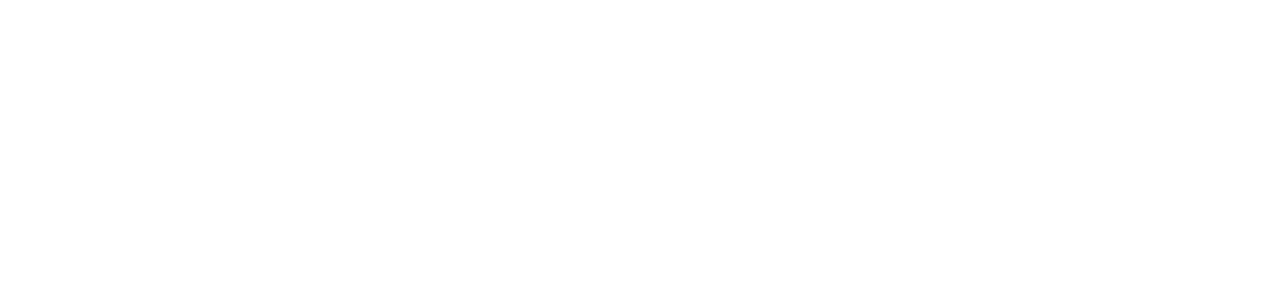
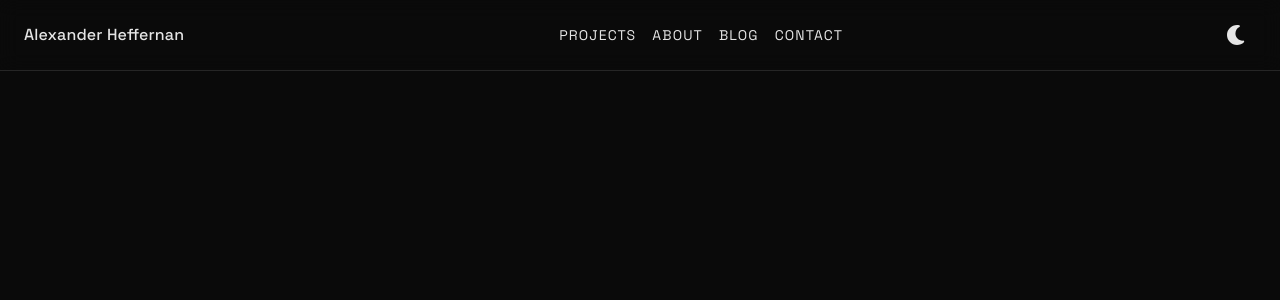
Before and after one commit to AlexanderHeffernan/PersonalWebsite, a Nuxt app: page /projects/1 in a window 1280 px wide. Before the commit this address had no page. Shown: the top 300 px of the page. Built offline with nearby package versions, Linux system fonts and the light colour scheme.

Commit message:
feat(ui): add global styles, layout, header, and theme toggle

```diff
--- a/app/app.vue
+++ b/app/app.vue
@@ -1,5 +1,5 @@
 <template>
-  <div>
+  <NuxtLayout>
     <NuxtPage />
-  </div>
+  </NuxtLayout>
 </template>
--- /dev/null
+++ b/app/assets/css/main.css
@@ -0,0 +1,173 @@
+@import url('https://fonts.googleapis.com/css2?family=Space+Grotesk:wght@400;500;700&display=swap');
+
+:root {
+  color-scheme: dark;
+  font-family: "Space Grotesk", system-ui, -apple-system, "Segoe UI", Roboto, "Helvetica Neue", Arial, sans-serif;
+
+  /* Typography */
+  --font-size: 16px;
+  --font-weight-normal: 400;
+  --font-weight-medium: 500;
+  --font-weight-bold: 700;
+  --text-sm: 0.875rem;
+  --text-base: 1rem;
+  --text-lg: 1.125rem;
+  --text-xl: 1.25rem;
+  --text-2xl: 1.5rem;
+  --text-3xl: 1.875rem;
+  --text-4xl: 2.25rem;
+
+  /* Radius */
+  --radius: 0.5rem;
+  --radius-sm: calc(var(--radius) - 4px);
+  --radius-md: calc(var(--radius) - 2px);
+  --radius-lg: var(--radius);
+  --radius-xl: calc(var(--radius) + 4px);
+
+  /* Spacing */
+  --space-1: 4px;
+  --space-2: 8px;
+  --space-3: 12px;
+  --space-4: 16px;
+  --space-5: 20px;
+  --space-6: 24px;
+  --space-8: 32px;
+  --space-10: 40px;
+  --space-12: 48px;
+  --space-16: 64px;
+  --space-20: 80px;
+  --space-24: 96px;
+
+  /* Colors - Dark */
+  --background: #0a0a0a;
+  --foreground: #e5e5e5;
+  --card: #141414;
+  --card-foreground: #e5e5e5;
+  --popover: #141414;
+  --popover-foreground: #e5e5e5;
+  --primary: #e5e5e5;
+  --primary-foreground: #0a0a0a;
+  --secondary: #1a1a1a;
+  --secondary-foreground: #e5e5e5;
+  --muted: #262626;
+  --muted-foreground: #a3a3a3;
+  --accent: #ff5722;
+  --accent-foreground: #ffffff;
+  --destructive: #dc2626;
+  --destructive-foreground: #ffffff;
+  --border: #262626;
+  --input: #262626;
+  --input-background: #1a1a1a;
+  --switch-background: #262626;
+  --ring: #ff5722;
+
+  /* Optional accent range */
+  --accent-2: #ff8a50;
+  --accent-3: #ffa270;
+  --accent-4: #ff7043;
+  --accent-5: #ff6f3c;
+}
+
+.light {
+  color-scheme: light;
+  --background: #ffffff;
+  --foreground: #0a0a0a;
+  --card: #f8f8f8;
+  --card-foreground: #0a0a0a;
+  --popover: #ffffff;
+  --popover-foreground: #0a0a0a;
+  --primary: #0a0a0a;
+  --primary-foreground: #ffffff;
+  --secondary: #f5f5f5;
+  --secondary-foreground: #0a0a0a;
+  --muted: #f5f5f5;
+  --muted-foreground: #737373;
+  --accent: #ff5722;
+  --accent-foreground: #ffffff;
+  --destructive: #dc2626;
+  --destructive-foreground: #ffffff;
+  --border: #e5e5e5;
+  --input: #e5e5e5;
+  --input-background: #f8f8f8;
+  --switch-background: #d4d4d4;
+  --ring: #ff5722;
+}
+
+* {
+  box-sizing: border-box;
+  border-color: var(--border);
+  outline-color: color-mix(in srgb, var(--ring), transparent 50%);
+}
+
+html {
+  font-size: var(--font-size);
+}
+
+body {
+  margin: 0;
+  background: var(--background);
+  color: var(--foreground);
+  font-family: inherit;
+  line-height: 1.6;
+  -webkit-font-smoothing: antialiased;
+  -moz-osx-font-smoothing: grayscale;
+}
+
+a {
+  color: inherit;
+  text-decoration: none;
+}
+
+a:hover {
+  color: var(--accent);
+}
+
+img {
+  max-width: 100%;
+  display: block;
+}
+
+h1,
+h2,
+h3,
+h4 {
+  margin: 0 0 var(--space-3);
+  font-weight: var(--font-weight-medium);
+  line-height: 1.2;
+}
+
+h1 {
+  font-size: var(--text-4xl);
+}
+
+h2 {
+  font-size: var(--text-3xl);
+}
+
+h3 {
+  font-size: var(--text-xl);
+}
+
+h4 {
+  font-size: var(--text-lg);
+}
+
+p {
+  margin: 0 0 var(--space-4);
+}
+
+button,
+input,
+textarea,
+select {
+  font: inherit;
+  color: inherit;
+}
+
+/* Technical grid overlay */
+.grid-pattern {
+  background-image:
+    linear-gradient(to right, rgba(255, 87, 34, 0.05) 1px, transparent 1px),
+    linear-gradient(to bottom, rgba(255, 87, 34, 0.05) 1px, transparent 1px);
+  background-size: 32px 32px;
+}
--- /dev/null
+++ b/app/components/SiteHeader.vue
@@ -0,0 +1,122 @@
+<script setup lang="ts">
+const isLight = ref(false);
+
+const applyTheme = (value: boolean) => {
+  document.documentElement.classList.toggle('light', value);
+  localStorage.setItem('theme', value ? 'light' : 'dark');
+};
+
+onMounted(() => {
+  const saved = localStorage.getItem('theme');
+  const shouldUseLight = saved === 'light';
+  isLight.value = shouldUseLight;
+  document.documentElement.classList.toggle('light', shouldUseLight);
+});
+
+watch(isLight, (value) => {
+  applyTheme(value);
+});
+</script>
+
+<template>
+  <header class="site-header">
+    <div class="site-header__inner">
+      <NuxtLink to="/" class="site-header__brand">
+        Alexander Heffernan
+      </NuxtLink>
+      <nav class="site-header__nav" aria-label="Primary">
+        <NuxtLink to="/#projects">Projects</NuxtLink>
+        <NuxtLink to="/#about">About</NuxtLink>
+        <NuxtLink to="/#writing">Blog</NuxtLink>
+        <NuxtLink to="/#contact">Contact</NuxtLink>
+      </nav>
+      <button
+        type="button"
+        class="site-header__toggle"
+        :aria-pressed="isLight"
+        :aria-label="isLight ? 'Switch to dark mode' : 'Switch to light mode'"
+        @click="isLight = !isLight"
+      >
+        <span class="site-header__toggle-icon" aria-hidden="true">
+          <FontAwesomeIcon :icon="isLight ? ['fas', 'sun'] : ['fas', 'moon']" />
+        </span>
+      </button>
+    </div>
+  </header>
+</template>
+
+<style scoped>
+.site-header {
+  position: sticky;
+  top: 0;
+  z-index: 10;
+  border-bottom: 1px solid var(--border);
+  background: color-mix(in srgb, var(--background), transparent 10%);
+  backdrop-filter: blur(10px);
+}
+
+.site-header__inner {
+  display: flex;
+  align-items: center;
+  justify-content: space-between;
+  gap: var(--space-6);
+  padding: var(--space-4) var(--space-6);
+}
+
+.site-header__brand {
+  font-weight: var(--font-weight-medium);
+  letter-spacing: 0.01em;
+}
+
+.site-header__nav {
+  display: flex;
+  gap: var(--space-4);
+  font-size: var(--text-sm);
+  text-transform: uppercase;
+  letter-spacing: 0.08em;
+}
+
+.site-header__toggle {
+  border: none;
+  background: transparent;
+  color: var(--foreground);
+  border-radius: 999px;
+  padding: var(--space-2);
+  display: inline-flex;
+  align-items: center;
+  justify-content: center;
+  line-height: 0;
+  cursor: pointer;
+  transition: color 0.2s ease, transform 0.2s ease;
+}
+
+.site-header__toggle:hover {
+  color: var(--accent);
+}
+
+.site-header__toggle-icon {
+  display: inline-flex;
+  align-items: center;
+  justify-content: center;
+  width: 22px;
+  height: 22px;
+}
+
+.site-header__toggle-icon :deep(svg) {
+  width: 20px;
+  height: 20px;
+}
+
+@media (max-width: 720px) {
+  .site-header__inner {
+    flex-wrap: wrap;
+    justify-content: center;
+  }
+
+  .site-header__nav {
+    order: 3;
+    flex-wrap: wrap;
+    justify-content: center;
+  }
+}
+</style>
--- /dev/null
+++ b/app/layouts/default.vue
@@ -0,0 +1,18 @@
+<template>
+  <div class="layout">
+    <SiteHeader />
+    <div class="layout__content">
+      <slot />
+    </div>
+  </div>
+</template>
+
+<style scoped>
+.layout {
+  min-height: 100vh;
+}
+
+.layout__content {
+  padding: var(--space-8) var(--space-6);
+}
+</style>
--- /dev/null
+++ b/app/plugins/fontawesome.ts
@@ -0,0 +1,8 @@
+import { library } from '@fortawesome/fontawesome-svg-core'
+import { faMoon, faSun } from '@fortawesome/free-solid-svg-icons'
+import { FontAwesomeIcon } from '@fortawesome/vue-fontawesome'
+
+export default defineNuxtPlugin((nuxtApp) => {
+  library.add(faSun, faMoon)
+  nuxtApp.vueApp.component('FontAwesomeIcon', FontAwesomeIcon)
+})
--- a/nuxt.config.ts
+++ b/nuxt.config.ts
@@ -10,5 +10,6 @@
         types: ['node']
       }
     }
-  }
+  },
+  css: ['~/assets/css/main.css']
 })
--- a/package.json
+++ b/package.json
@@ -12,6 +12,9 @@
     "migrate": "node server/db/migrate.ts"
   },
   "dependencies": {
+    "@fortawesome/fontawesome-svg-core": "^7.1.0",
+    "@fortawesome/free-solid-svg-icons": "^7.1.0",
+    "@fortawesome/vue-fontawesome": "^3.1.3",
     "@nuxt/eslint": "^1.13.0",
     "better-sqlite3": "^12.6.2",
     "nuxt": "^4.3.0",
```
Also changed, not shown: 2 other files (tests, documents, lock files or other folders).
